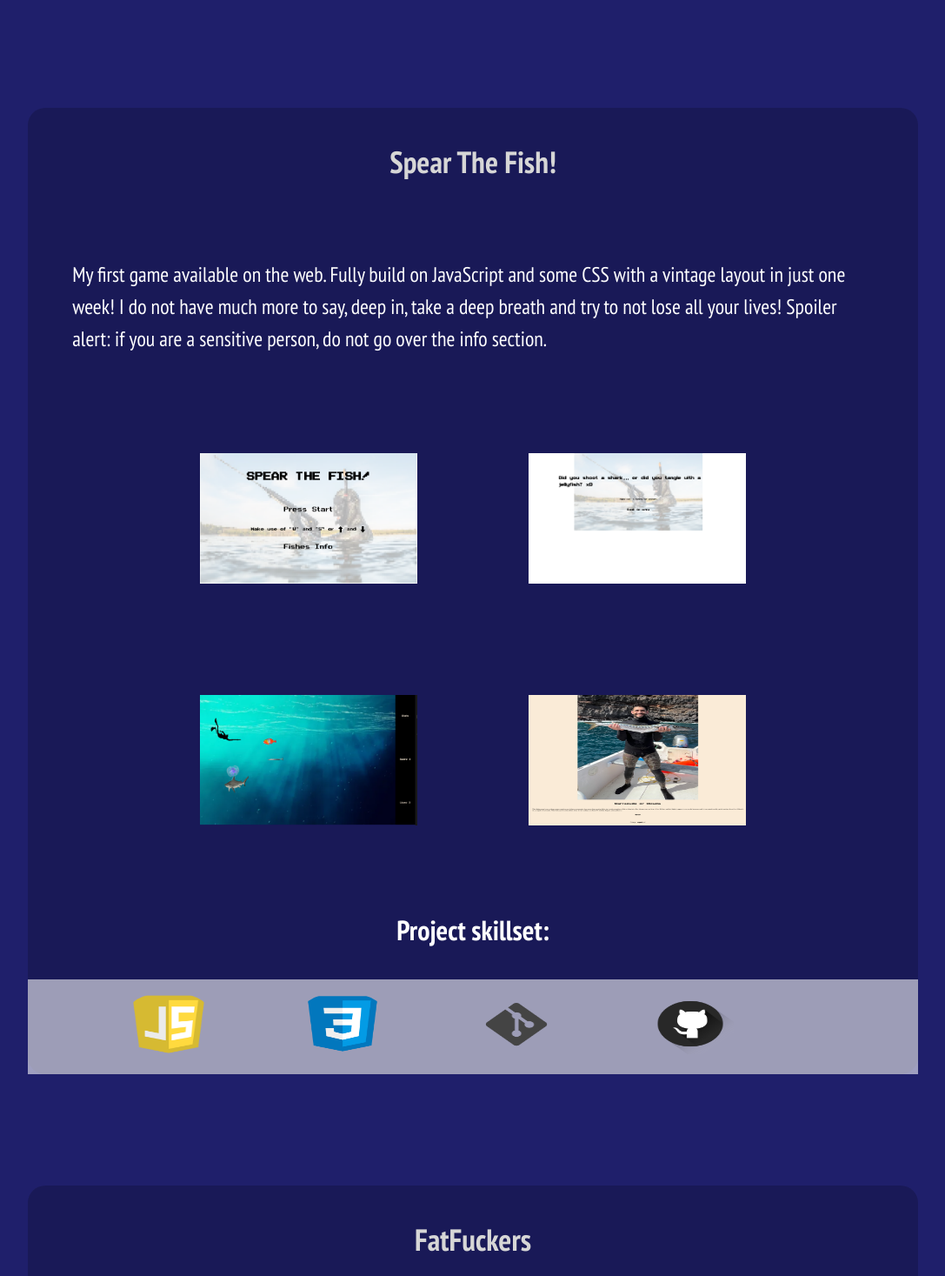
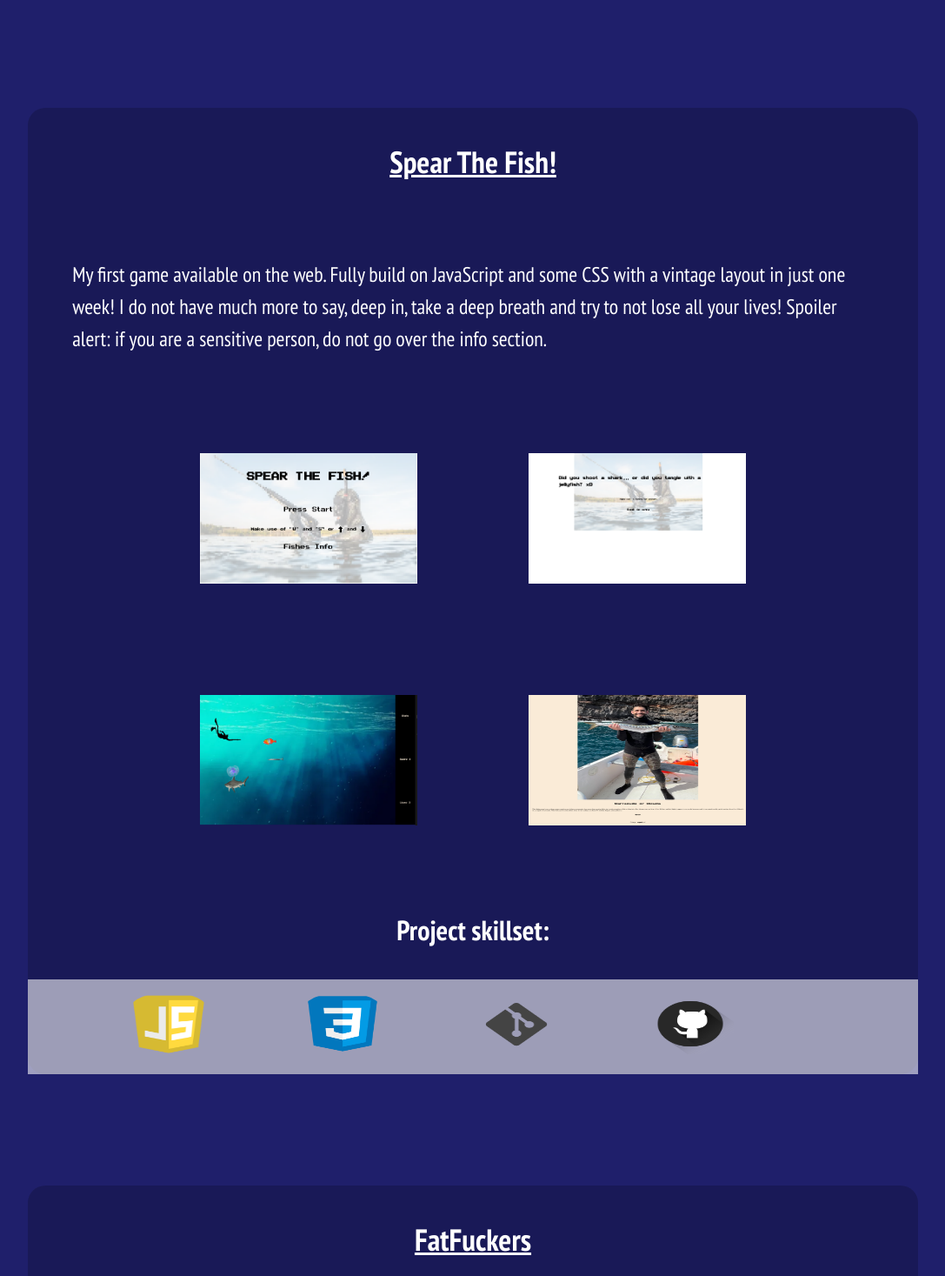
Before and after one commit to SantiMora06/Portfolio, a React (Vite) app: page /projects in a window 1280 px wide. Shown: the part 1330-2797 px from the top of the page at 87% size, without its empty margins (96-1183 px from the left). Built offline with nearby package versions, Linux system fonts and the light colour scheme.

Commit message:
Added links to the projects

```diff
--- a/src/Components/Projects.jsx
+++ b/src/Components/Projects.jsx
@@ -23,6 +23,7 @@ import html from "../assets/html.png"
 import git from "../assets/git.webp"
 import github from "../assets/image.png"
 import css from "../assets/css.png"
+import { Link } from "react-router-dom"
 
 
 const Projects = () => {
@@ -30,7 +31,7 @@ const Projects = () => {
     return (<>
         <section className={classes.projects}>
             <section className={classes.vintage}>
-                <h1>Vintage Reborn</h1>
+                <h1><Link to="https://vintagereborn.netlify.app/">Vintage Reborn</Link></h1>
                 <p className={classes.paragraph}>This has been my biggest challenge so far and the one I'm most proud of. With the help of 2 other collegues, we created an ecommerce shop build in React, Node.js, Express.js and Mongo DB Atlas.
                     It took up to 2 weeks to complete the web but the result is amazing. Simple layout with extra funtionalities for admins and also for users. I encourage you
                     to check it out by yourself. So far all the functions are available for the user to have the pov of a customer and also as an admin!
@@ -75,7 +76,7 @@ const Projects = () => {
                 </ul>
             </section>
             <section className={classes.spear}>
-                <h1>Spear The Fish!</h1>
+                <h1><Link to="https://santimora06.github.io/Spear-the-fish-game/" >Spear The Fish!</Link></h1>
                 <p className={classes.paragraph}>My first game available on the web. Fully build on JavaScript and some CSS with a vintage layout in just one week! I do not have much more to say, deep in, take a deep breath
                     and try to not lose all your lives! Spoiler alert: if you are a sensitive person, do not go over the info section.
                 </p>
@@ -98,7 +99,7 @@ const Projects = () => {
                 </ul>
             </section>
             <section className={classes.fat}>
-                <h1>FatFuckers</h1>
+                <h1><Link to="https://fatfuckers.netlify.app/"> FatFuckers </Link></h1>
                 <p className={classes.paragraph}>I collaborate with a collegue on this project and I can assure you is worthy. Who did not start the gym almost blindly? Feeling lost in the middle of the gym
                     or even at home? Well, this Web will help you on that. Build on React and Node.js, you will check which exercise you can do depending on the categories we
                     have defined, you can also add or remove exercises, and some other features that are yet come!
@@ -141,7 +142,7 @@ const Projects = () => {
                 </ul>
             </section>
             <section className={classes.queseria}>
-                <h1>Quesería el Bregador</h1>
+                <h1><Link to="https://santimora06.github.io/QueseriaElBregador.es/">Quesería el Bregador </Link></h1>
                 <p className={classes.paragraph}>This page is something else. It was great the output just 2 months after I started studying by myself Web Development. Nothing too fancy, basic styling, some
                     mock data mixed with real data. Build on HTML and CSS, I can tell you I am really happy to make a website for the businness of my brother, feel free to check it,
                     the personal value on this one is out of limits!
--- a/src/styles/projects.module.css
+++ b/src/styles/projects.module.css
@@ -23,6 +23,11 @@ h3 {
 a {
     text-decoration: none;
     color: rgba(1, 1, 87, 0.879);
+}
+
+h1 a {
+    color: white;
+    text-decoration: underline;
 }
 
 ul {
```
